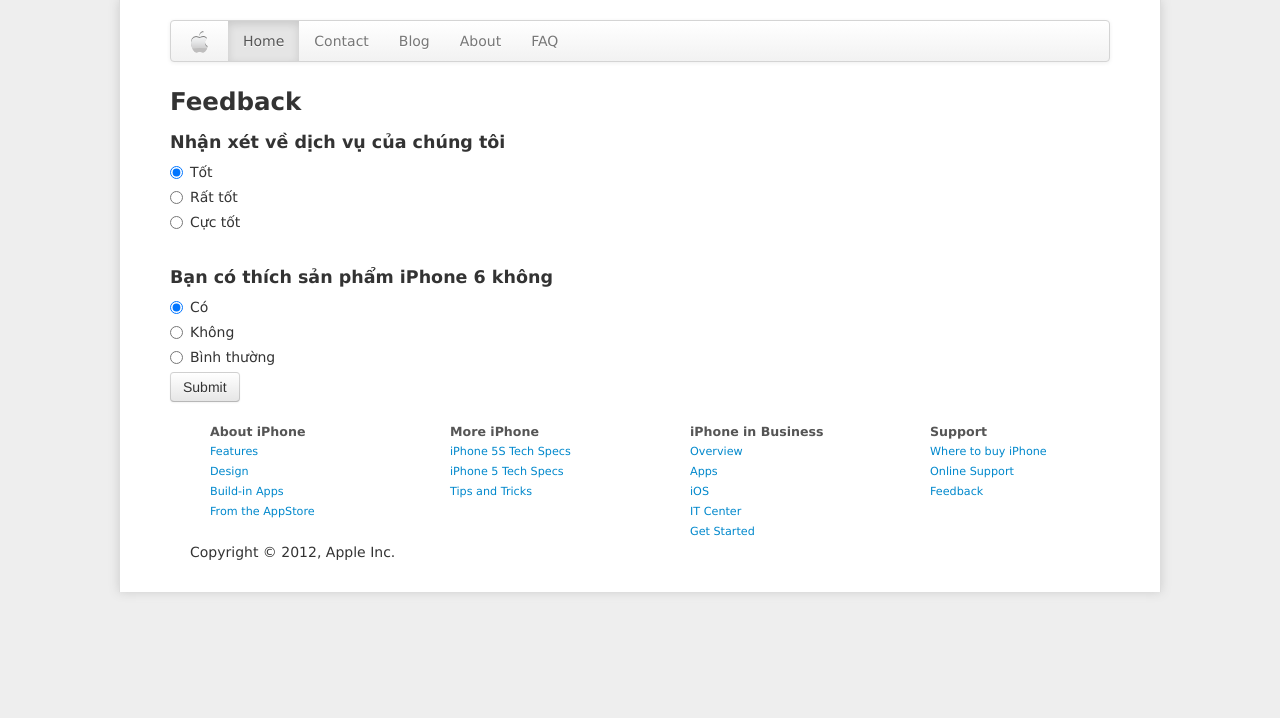
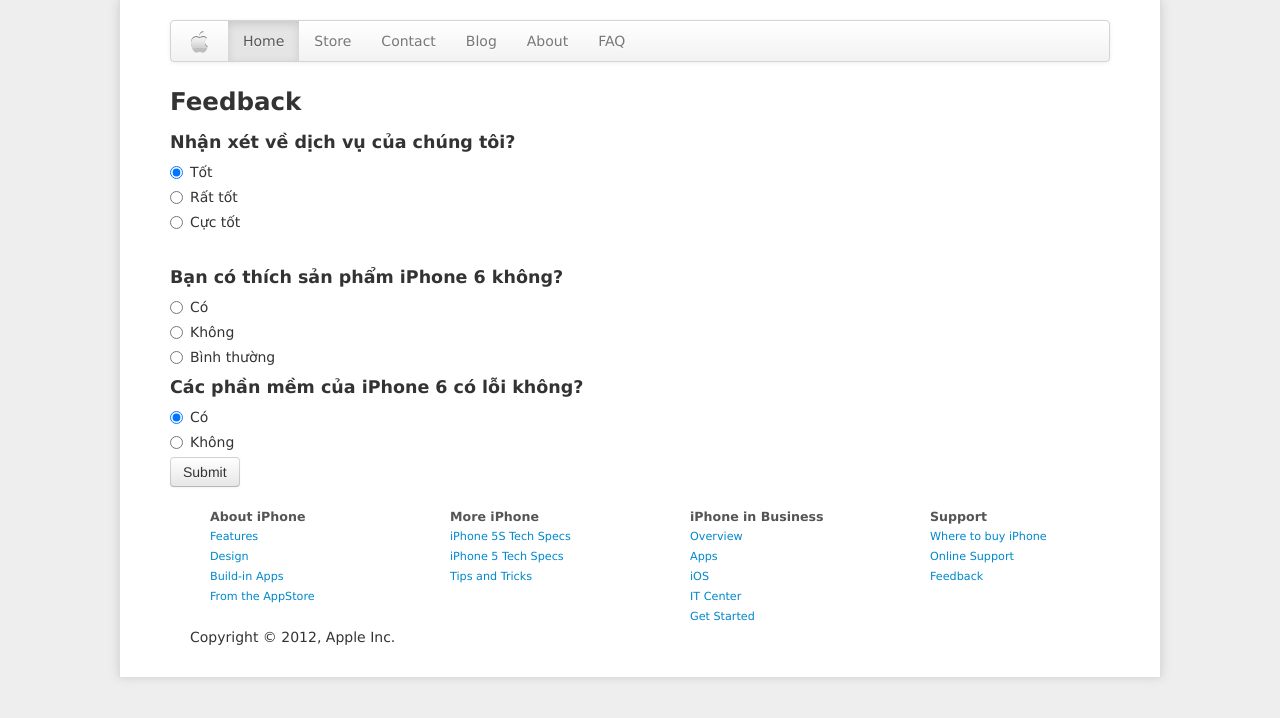
Before and after one commit to AptechC1203L/project-g3, a Jekyll site: the page built from feedback/index.html, in a window 1280 px wide. Shown: the top 718 px of the page. Built offline with Jekyll 4.4.1, drawn with Linux system fonts in a browser that asks for light colours; comment, search, counter and statistics services are not loaded.

Commit message:
them trang store ,sua contact ,feedback,layout

```diff
--- a/_layouts/default.html
+++ b/_layouts/default.html
@@ -25,10 +25,12 @@
 			<ul class="nav">
 
 			  <li class="home"><a href="{{ site.baseurl }}/">Home</a></li>
+			  <li class="Store"><a href="{{ site.baseurl }}/store">Store</a></li>
 			  <li class="contact"><a href="{{ site.baseurl }}/contact">Contact</a></li>
 			  <li class="blog"><a href="{{ site.baseurl }}/blog">Blog</a></li>
 			  <li class="about"><a href="{{site.baseurl}}/about">About</a></li>
 			  <li class="FAQ"><a href="{{ site.baseurl }}/faq">FAQ</a></li>
+
 
 
 		  </div>
--- a/contact/index.html
+++ b/contact/index.html
@@ -49,7 +49,8 @@
 		(800) MY-APPLE (800-692-7753)
 	<h3>Viet Nam</h3>
 	<li>Apple Store (Consumer and Education Individuals)</li>
-		(084) MY-APPLE (001-800-6933)
+		<a href="http://nhatcuong.com">Nhật Cường mobile</a>
+		(084) MY-APPLE (04 3938 5000)
 
 </div>
 <div class="span5">
--- a/feedback/index.html
+++ b/feedback/index.html
@@ -4,7 +4,7 @@
 description: "lam trang feedback khack hang"
 ---
 <h3>Feedback </h3>
-<h4>Nhận xét về dịch vụ của chúng tôi </h4>
+<h4>Nhận xét về dịch vụ của chúng tôi?</h4>
 <label class="radio">
   <input type="radio" name="optionsRadios" id="optionsRadios1" value="option1" checked>
 Tốt
@@ -17,7 +17,7 @@
   <input type="radio" name="optionsRadios" id="optionsRadios3" value="option3">
 	Cực tốt
 </label></br>
-<h4>Bạn có thích sản phẩm iPhone 6 không</h4>
+<h4>Bạn có thích sản phẩm iPhone 6 không?</h4>
 <label class="radio">
   <input type="radio" name="optionsRadios1" id="optionsRadios4" value="option4" checked>
 	Có
@@ -30,4 +30,13 @@
   <input type="radio" name="optionsRadios1" id="optionsRadios6" value="option6">
 	Bình thường
 </label>
+<h4>Các phần mềm của iPhone 6 có lỗi không?</h4>
+<label class="radio">
+  <input type="radio" name="optionsRadios1" id="optionsRadios4" value="option4" checked>
+	Có
+</label>
+<label class="radio">
+  <input type="radio" name="optionsRadios1" id="optionsRadios5" value="option5">
+	Không
+</label>
 <button type="button" class="btn" data-toggle="button">Submit</button>
```
Also changed, not shown: store/index.html (added, +44 -0 lines).
